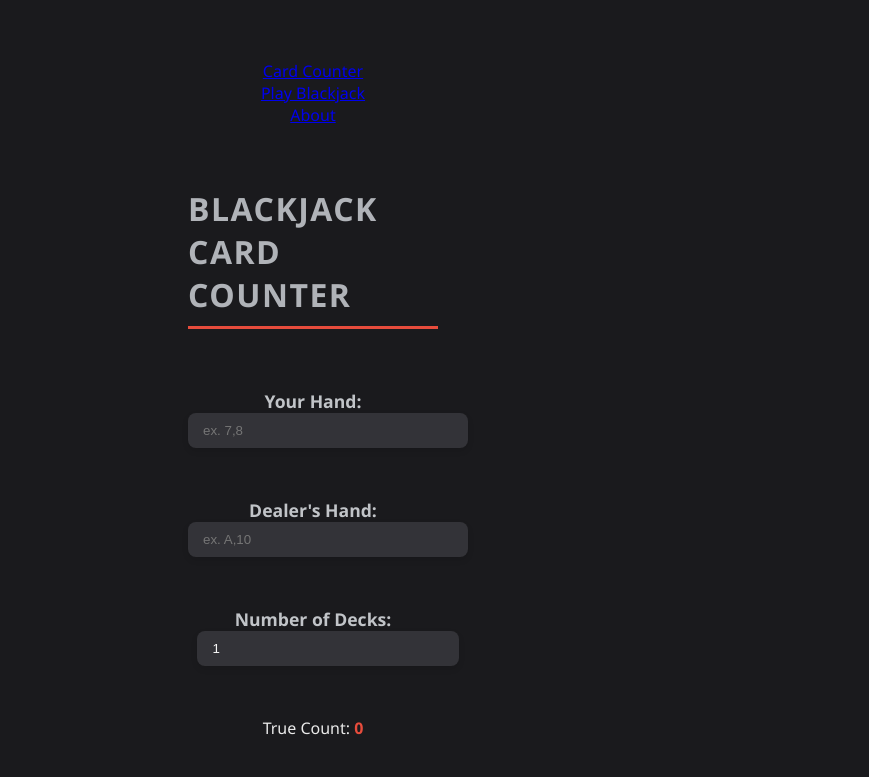
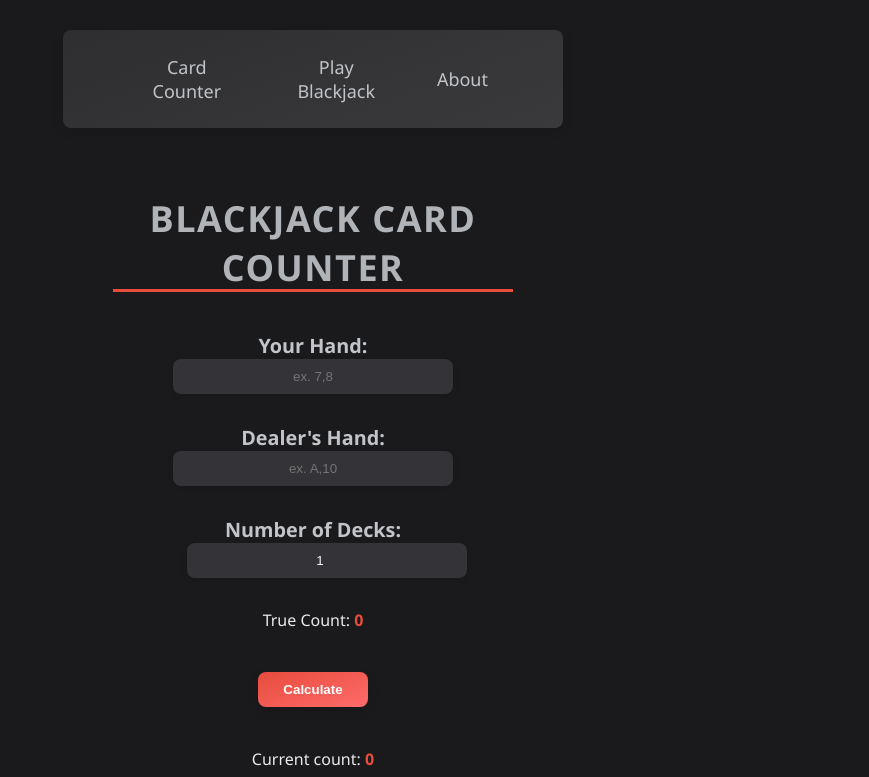
Before and after one commit to applexdlol/card-counter, a plain HTML site: page index.html in a window 1280 px wide. Shown: the top 777 px of the page, 327-1196 px from the left. Drawn offline with Linux system fonts and the light colour scheme.

Commit message:
Update style.css

```diff
--- a/style.css
+++ b/style.css
@@ -6,35 +6,76 @@ body {
     display: flex;
     flex-direction: column;
     align-items: center;
-    padding: 40px 0;
+    padding: 100px 0;
+    overflow-x: hidden;
+    font-size: 18px;
 }
 
-h1 {
+h1,
+h2 {
     color: #b0b3b8;
     margin-bottom: 40px;
-    border-bottom: 3px solid #e74c3c;
-    display: inline-block;
-    padding-bottom: 10px;
     letter-spacing: 1.5px;
     text-transform: uppercase;
+    position: relative
+}
+
+h1::after,
+h2::after {
+    content: "";
+    position: absolute;
+    bottom: 0;
+    left: 50%;
+    transform: translateX(-50%);
+    width: 80px;
+    height: 3px;
+    background-color: #e74c3c
+}
+
+div,
+h1,
+h2,
+p,
+button,
+label {
+    text-align: center;
+    margin-bottom: 20px;
+}
+
+h1,
+h2 {
+    display: inline-block;
+    width: auto;
+    font-weight: 600;
+}
+
+h1::after,
+h2::after {
+    width: 100%;
+    left: 0;
+    transform: none
 }
 
 div {
-    margin: 20px 0;
     display: flex;
     flex-direction: column;
     align-items: center;
+    justify-content: center;
     width: 100%;
-    max-width: 250px;
+    max-width: 400px;
+    margin: 20px auto;
+}
+
+#home > div {
+    width: 100%;
 }
 
 label {
-    margin-right: 0;
     margin-bottom: 10px;
     text-align: center;
     color: #c1c4c8;
-    font-weight: bold;
-    font-size: 1.1em;
+    font-weight: 700;
+    font-size: 1.1em
 }
 
 input {
@@ -43,34 +84,39 @@ input {
     border-radius: 8px;
     background-color: #333338;
     color: #f5f5f5;
-    box-shadow: 0 3px 6px rgba(0, 0, 0, 0.1);
     width: 100%;
     max-width: 250px;
-    transition: box-shadow 0.3s ease;
+    transition: box-shadow .3s ease;
+    box-shadow: 0 2px 6px rgba(0, 0, 0, 0.1);
+    transition: all 0.3s ease;
+    text-align: center;
 }
 
 input:focus {
+    outline: none;
     box-shadow: 0 5px 12px rgba(0, 0, 0, 0.2);
-    outline: none;
+    box-shadow: 0 4px 12px rgba(0, 0, 0, 0.2);
 }
 
 button {
-    margin: 20px 10px;
+    margin-top: 20px;
     padding: 10px 25px;
     background-color: #e74c3c;
-    color: #ffffff;
+    color: #fff;
     border: none;
     border-radius: 8px;
-    box-shadow: 0 3px 6px rgba(0, 0, 0, 0.2);
-    transition: all 0.3s ease, transform 0.3s ease;
-    font-weight: bold;
+    font-weight: 700;
     cursor: pointer;
+    transition: background-color .3s ease, transform .3s ease;
+    background: linear-gradient(160deg, #e74c3c 0%, #ff6b6b 100%);
+    box-shadow: 0 4px 12px rgba(0, 0, 0, 0.1);
 }
 
-button:hover, button:focus {
+button:hover,
+button:focus {
     background-color: #c0392b;
     transform: translateY(-2px) scale(1.02);
-    box-shadow: 0 5px 15px rgba(0, 0, 0, 0.25);
+    background: linear-gradient(160deg, #c0392b 0%, #e05858 100%);
 }
 
 p {
@@ -78,16 +124,78 @@ p {
     line-height: 1.5;
     margin: 20px 0;
     text-align: center;
-    max-width: 600px;
+    max-width: 600px
 }
 
 span {
-    font-weight: bold;
-    color: #e74c3c;
+    font-weight: 700;
+    color: #e74c3c
+}
+
+#navbar {
+    display: flex;
+    flex-direction: row;
+    align-items: center;
+    justify-content: center;
+    background-color: #2e2e31;
+    position: fixed;
+    top: 10px;
+    left: 50%;
+    transform: translateX(-50%);
+    z-index: 1000;
+    border-radius: 8px;
+    box-shadow: 0 4px 12px rgba(0, 0, 0, 0.1);
+    background: linear-gradient(160deg, #2e2e31 0%, #3a3a3d 100%);
+    padding: 10px 50px;
+}
+
+#navbar a {
+    color: #c1c4c8;
+    padding: 10px 0;
+    margin: 5px;
+    text-decoration: none;
+    border-radius: 8px;
+    transition: background-color .3s ease;
+    font-size: 1em;
+    padding: 10px 20px;
+    transition: color 0.3s ease, background-color 0.3s ease, transform 0.3s ease;
+}
+
+#navbar a:hover,
+#navbar a:focus {
+    background-color: #414144;
+    color: #f5f5f5;
+    background-color: #555558;
+    color: #f5f5f5;
+    transform: scale(1.1);
+}
+
+#navbar {
+    opacity: 1;
+    transition: opacity .5s
+}
+
+#navbar.hidden {
+    opacity: 0;
+    pointer-events: none
+}
+
+.content-section {
+    display: none;
+    padding: 50px 0;
+    transition: all 0.3s ease;
+}
+
+.content-section.active {
+    display: block
 }
 
 @media (max-width: 768px) {
     body {
-        padding: 20px;
+        padding: 20px
+    }
+
+    div {
+        max-width: 250px
     }
 }
```
